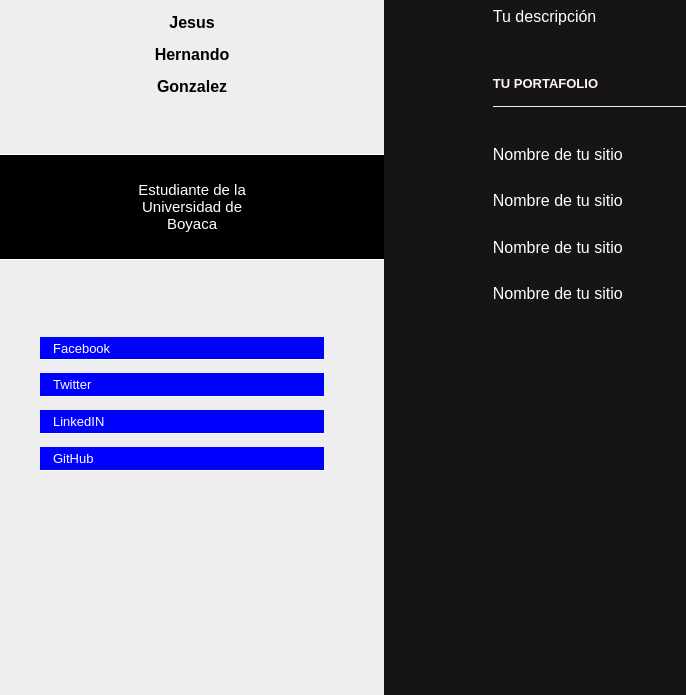
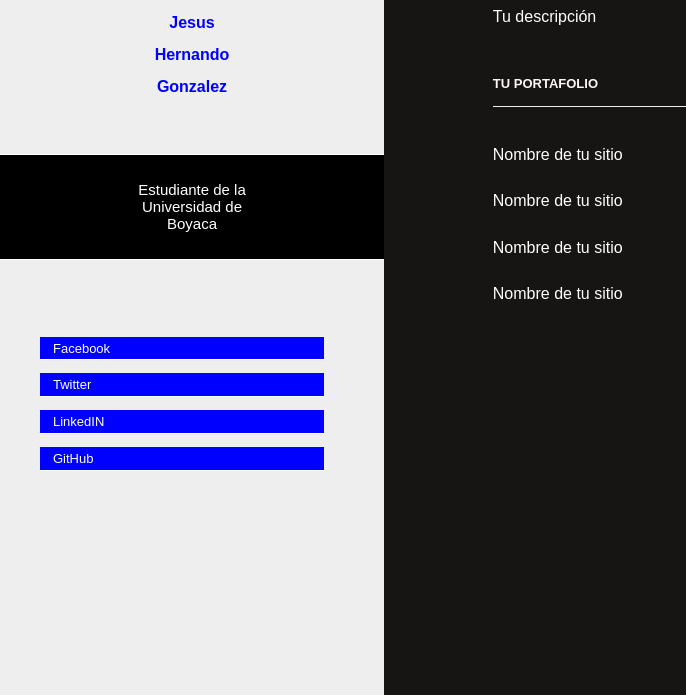
Before and after one commit to jeshergonzalez/portafolio, a plain HTML site: page index.html in a window 1280 px wide. Shown: the part 105-800 px from the top of the page, without its empty margins (0-686 px from the left). Drawn offline with Linux system fonts and the light colour scheme.

Commit message:
cambiar color del nombre

```diff
--- a/stylesheets/styles.css
+++ b/stylesheets/styles.css
@@ -46,7 +46,7 @@ h1
   padding: 5px 0 .3em;
   line-height: 32px;
   text-align: center;
-  color: black;
+  color: #0000ff;
 }
 
 h3
```
